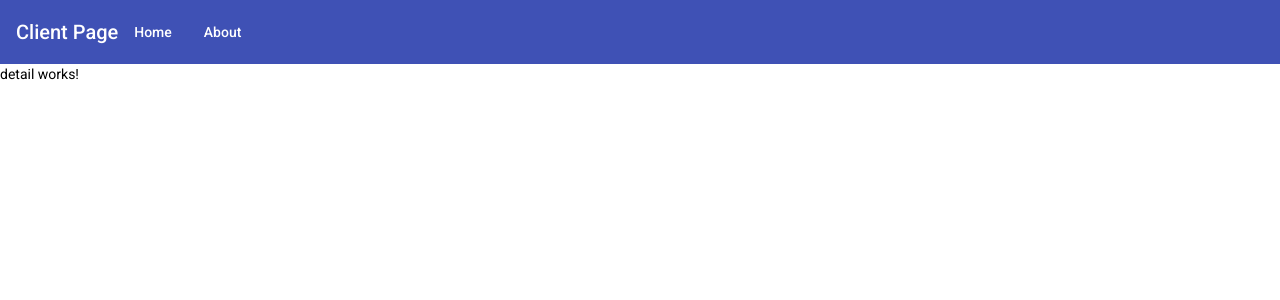
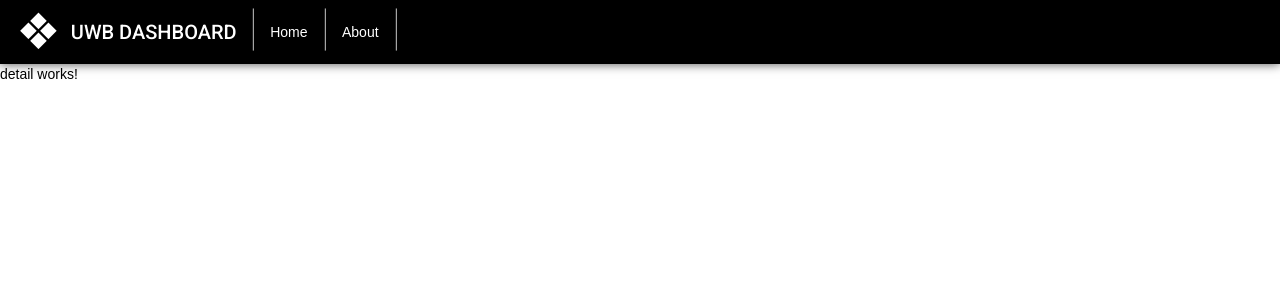
Before and after one commit to 61090049/Makerfabs-ESP32-UWB-Demo, an Angular app: page /detail in a window 1280 px wide. Shown: the top 300 px of the page. Built offline with nearby package versions, Linux system fonts and the light colour scheme.

Commit message:
Updated landing page

```diff
--- a/package.json
+++ b/package.json
@@ -22,11 +22,11 @@
     "@angular/platform-browser-dynamic": "~13.2.0",
     "@angular/router": "~13.2.0",
     "rxjs": "~7.5.0",
-    "tslib": "^2.3.0",
+    "tslib": "^2.3.1",
     "zone.js": "~0.11.4"
   },
   "devDependencies": {
-    "@angular-devkit/build-angular": "~13.2.6",
+    "@angular-devkit/build-angular": "^13.3.0",
     "@angular/cli": "~13.2.6",
     "@angular/compiler-cli": "~13.2.0",
     "@types/jasmine": "~3.10.0",
--- a/src/app/api.service.ts
+++ b/src/app/api.service.ts
@@ -6,7 +6,7 @@ import { HttpClient } from '@angular/common/http';
 })
 export class ApiService {
 
-    private API_LOC = "http://localhost:3000";
+    private API_LOC = "http://localhost:3000/tag/";
     constructor(private httpClient : HttpClient) { }
 
     public get(){
--- a/src/app/app.component.css
+++ b/src/app/app.component.css
@@ -0,0 +1,28 @@
+* {
+    font-family: sans-serif;
+}
+
+.content-box {
+    border-collapse: collapse;
+    margin-left: auto;
+    margin-right: auto;
+    font-size: 0.9em;
+    min-width: 250px;
+    overflow: hidden;
+    box-shadow: 0 0 10px rgba(0, 0, 0, 0.7);
+}
+
+.logo {
+    margin-right: 10px;
+    font-size: 50px;
+}
+
+.bar {
+    font-size:10px;
+    transform: scaleY(500%) translate(0,-2%);
+}
+
+.mat-toolbar {
+    background: black;
+    color:white
+}
--- a/src/app/app.component.html
+++ b/src/app/app.component.html
@@ -1,6 +1,11 @@
-<mat-toolbar color="primary">
-    <h1>
-        Client Page
+<mat-toolbar class="content-box">
+    <h1 class="logo">❖</h1>
+    <h1 style="padding-right:15px">
+        UWB DASHBOARD
     </h1>
+    <h5 class="bar">|</h5>
     <button mat-button routerLink="/">Home</button>
-    <button mat-button routerLink="/about">About</button></mat-toolbar><router-outlet></router-outlet>
+    <h5 class="bar">|</h5>
+    <button mat-button routerLink="/about">About</button>
+    <h5 class="bar">|</h5>
+</mat-toolbar><router-outlet></router-outlet>
--- a/src/app/detail/detail.component.css
+++ b/src/app/detail/detail.component.css
@@ -0,0 +1,49 @@
+* {
+    font-family: sans-serif;
+}
+
+.container {
+    position: absolute;
+    top: 50%;
+    left: 50%;
+    transform: translate(-50%, -75%);
+}
+
+.content-table {
+    border-collapse: collapse;
+    margin-left: auto;
+    margin-right: auto;
+    font-size: 0.9em;
+    min-width: 250px;
+    border-radius: 5px 5px 5px 5px;
+    overflow: hidden;
+    box-shadow: 0 0 20px rgba(0, 0, 0, 0.3);
+}
+
+.content-table thead tr {
+    background-color: #ff692e;
+    color: #ffffff;
+    text-align: left;
+    font-weight: bold;
+}
+
+.content-table th,
+.content-table td {
+    padding: 15px 15px;
+}
+
+.content-table tbody tr {
+    border-bottom: 1px solid #dddddd;
+}
+
+.content-table tbody tr:nth-of-type(even) {
+    background-color: #f3f3f3;
+}
+
+.content-table tbody td.color-row {
+    font-weight: bold;
+    color: #ff692e;
+}
+
+.header {text-align: center; font-family: Verdana;}
+.footer {text-align: center; font-family: Courier; color: #bbbbbb;}
--- a/src/app/home/home.component.css
+++ b/src/app/home/home.component.css
@@ -0,0 +1,26 @@
+* {
+    font-family: sans-serif;
+}
+
+.container {
+    position: absolute;
+    top: 50%;
+    left: 50%;
+    transform: translate(-50%, -75%);
+}
+
+.content-card {
+    border-collapse: collapse;
+    margin-top: 10px;
+    margin-left: 0;
+    margin-right: auto;
+    font-size: 0.9em;
+    min-width: 250px;
+    border-radius: 5px 5px 5px 5px;
+    overflow: hidden;
+    box-shadow: 0 5px 10px rgba(0, 0, 0, 0.3);
+    max-width: 45%;
+}
+
+.header {text-align: center; font-family: Verdana;}
+.footer {text-align: center; font-family: Courier; color: #bbbbbb;}
--- a/src/app/home/home.component.html
+++ b/src/app/home/home.component.html
@@ -1,17 +1,18 @@
 <div style="padding: 13px;">
     <mat-spinner *ngIf="users.length === 0"></mat-spinner>
-
-    <mat-card *ngFor="let user of users" style="margin-top:10px;">
+    <mat-card *ngFor="let user of users" class="content-card">
         <mat-card-header>
             <mat-card-title>{{user.Name}}</mat-card-title>
             <mat-card-subtitle>{{user.ID}}</mat-card-subtitle>
             <mat-card-subtitle>{{user.EUI}}</mat-card-subtitle>
         </mat-card-header>
         <mat-card-content>
-            <p>
-                {{user.Anchor}}
+            <p *ngFor="let anchor of user.Anchor">
+                {{anchor.Range}}
             </p>
-            <img style="height:100%; width: 100%;" src="" />
+            <!--
+                <img style="height:100%; width: 100%;" src="" />
+            -->
         </mat-card-content>
         <mat-card-actions>
       <button mat-button> Details </button>
--- a/src/app/home/home.component.ts
+++ b/src/app/home/home.component.ts
@@ -7,11 +7,11 @@ import { ApiService } from '../api.service';
     styleUrls: ['./home.component.css']
 })
 export class HomeComponent implements OnInit {
-    users = [];
+    users : any[] = [];
     constructor(private apiService : ApiService) { }
 
     ngOnInit(): void {
-        this.apiService.get().subscribe((data:any) => {
+        this.apiService.get().subscribe((data: any) => {
             console.log(data);
             this.users = data;
         });
--- a/src/index.html
+++ b/src/index.html
@@ -2,7 +2,7 @@
 <html lang="en">
 <head>
   <meta charset="utf-8">
-  <title>MakerfabsESP32UWBDemo</title>
+  <title>Makerfabs-ESP32-UWB-Demo</title>
   <base href="/">
   <meta name="viewport" content="width=device-width, initial-scale=1">
   <link rel="icon" type="image/x-icon" href="favicon.ico">
--- a/test-serv/tag.json
+++ b/test-serv/tag.json
@@ -1,19 +1,19 @@
 {
     "tag": [{
-        "EUI": "00000x1",
-        "ID": "0123",
+        "EUI": "7D:00:22:EA:82:60:3B:9C",
+        "ID": "A005201",
         "Name": "John Smith",
         "Age": "40",
         "Anchor": [
             {
-                "EUI": "0x2",
-                "Range": "12",
-                "Power": "-"
+                "EUI": "39073",
+                "Range": "0.53",
+                "Power": "-83.81"
             },
             {
-                "EUI": "0x3",
-                "Range": "11",
-                "Power": "-"
+                "EUI": "37121",
+                "Range": "0.23",
+                "Power": "-70.81"
             }
         ]
     }]
```
Also changed, not shown: 1 other file (tests, documents, lock files or other folders).
